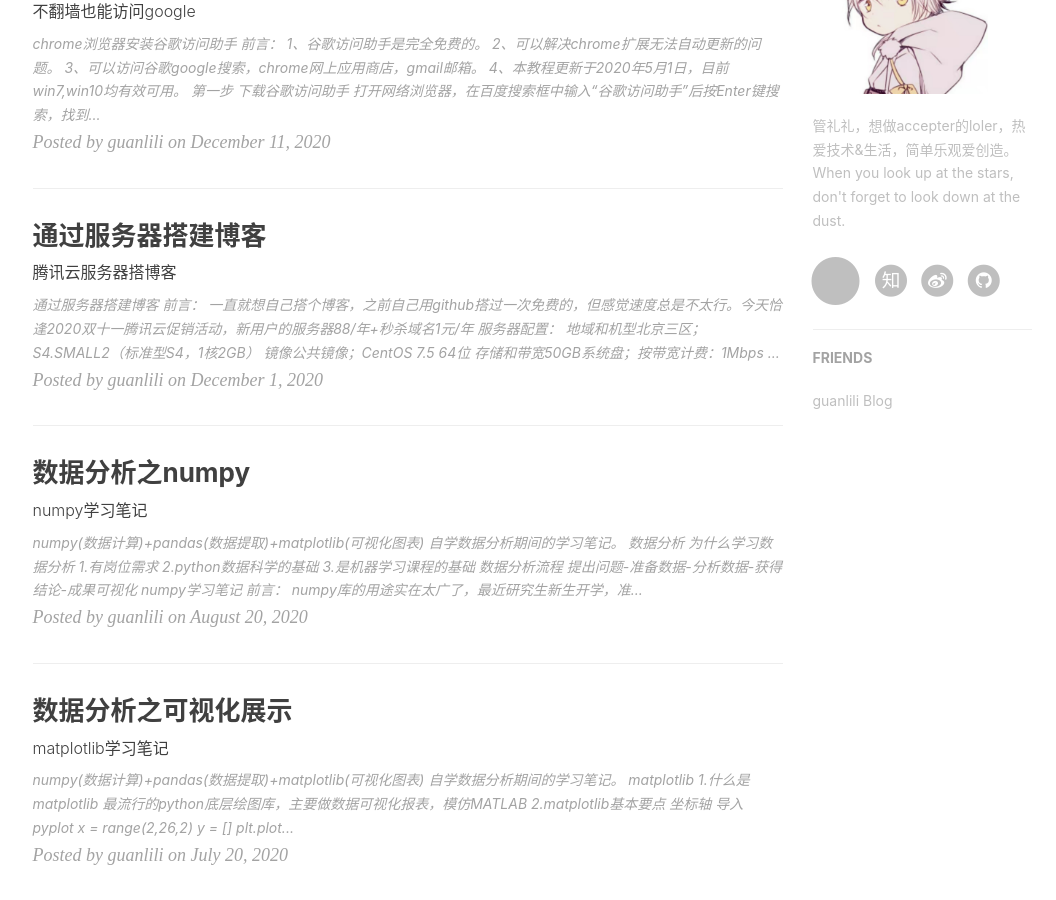
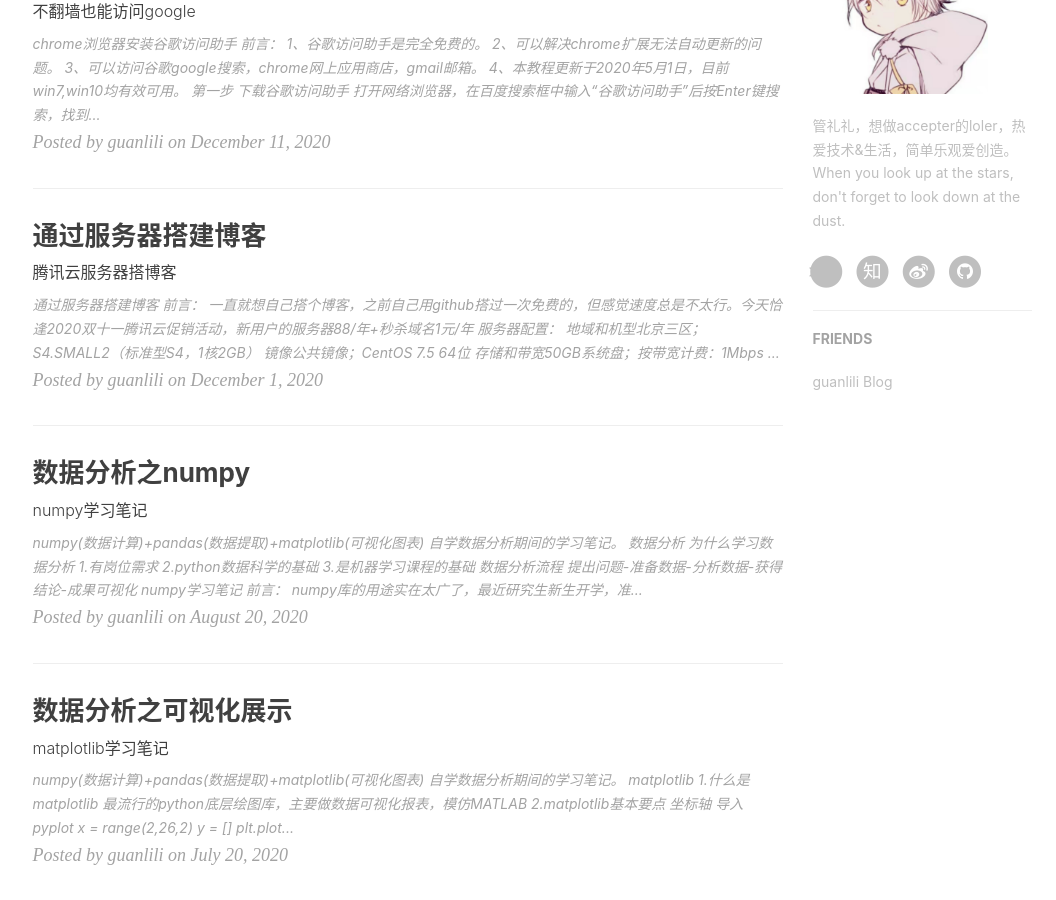
Before and after one commit to guanlili/guanlili.github.io, a Jekyll site: the page built from index.html, in a window 1280 px wide and 900 px high, scrolled down 772 px. Shown: the whole window, without its empty margins (135-1191 px from the left). Built offline with Jekyll 4.4.1, drawn with Linux system fonts in a browser that asks for light colours; nearby versions of some CDN libraries; the list of posts is cut into pages by our own code; comment, search, counter and statistics services are not loaded; a style sheet for code colours, icons or effects is not loaded.

Commit message:
Update sns-links.html

```diff
--- a/_includes/sns-links.html
+++ b/_includes/sns-links.html
@@ -24,9 +24,9 @@
   {% if site.twitter_username %}
   <li>
     <a href="https://twitter.com/{{ site.twitter_username }}">
-      <span class="fa-stack fa-2x">
+      <span class="fa-stack fa-lg">
         <i class="fa fa-circle fa-stack-2x"></i>
-        <i class="iconfont icon-bilibili-fill fa-stack-1x fa-inverse "></i>
+        <i class="iconfont icon-bilibili-fill fa-stack-1x fa-inverse" style="color:red" font-size="24px"></i>></i>
       </span>
     </a>
   </li>
```
